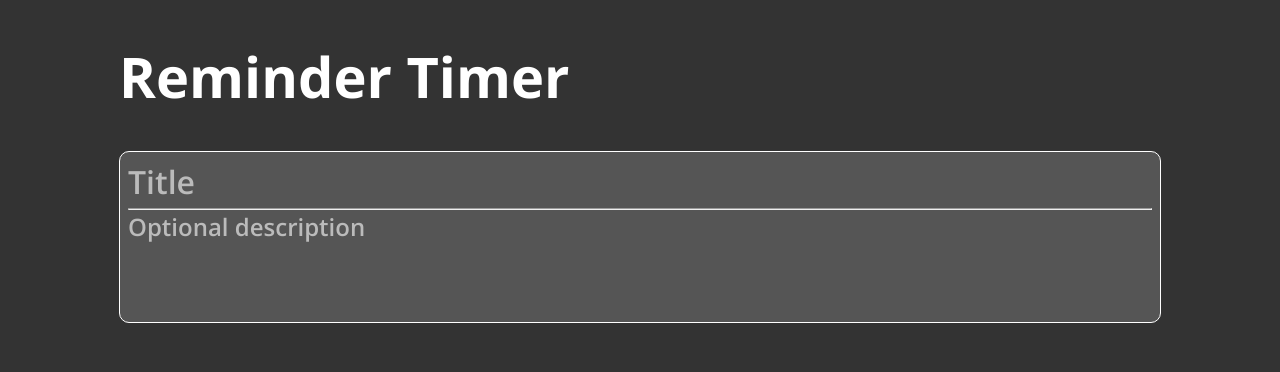
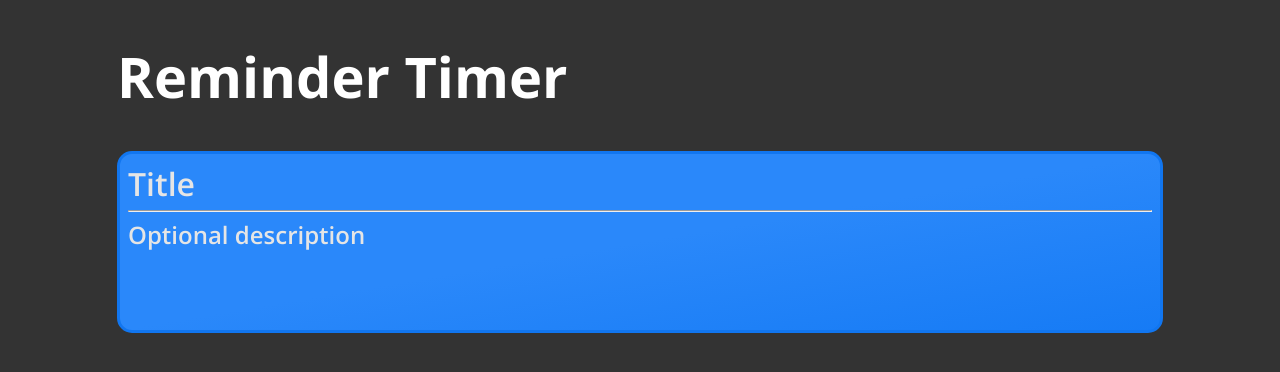
Before and after one commit to Darren-Tham/Reminder-Timer, a React (Vite) app: page / in a window 1280 px wide. Shown: the top 372 px of the page. Built offline with nearby package versions, Linux system fonts and the light colour scheme.

Commit message:
Add colors for task activity

```diff
--- a/src/components/NewActivity/NewActivity.css
+++ b/src/components/NewActivity/NewActivity.css
@@ -1,9 +1,9 @@
 .new-activity-wrapper {
     width: 80vw;
-    background-color: #555;
     padding: 0.5rem;
-    border: 1px solid white;
-    border-radius: 10px;
+    border-radius: 15px;
+    border-width: 3px;
+    border-style: solid;
 }
 
 textarea {
@@ -17,7 +17,8 @@ textarea {
 }
 
 hr {
-    margin: 0;
+    margin: 0 0 0.4rem 0;
+    /* margin-bottom: 0.5rem; */
 }
 
 .new-activity-title {
@@ -26,9 +27,8 @@ hr {
 
 .new-activity-desc {
     font-size: 1.5rem;
-    /* min-height: 5rem; */
 }
 
 textarea::placeholder {
-    color: #BBB;
+    color: #E5E5E5;
 }
--- a/src/components/NewActivity/NewActivity.tsx
+++ b/src/components/NewActivity/NewActivity.tsx
@@ -1,8 +1,25 @@
 // React
-import { useRef } from 'react'
+import { useState, useRef } from 'react'
+
+// Helper
+import Activity from '../../helper/ActivityEnum'
 
 // Style
 import './NewActivity.css'
+
+interface ActivityProps {
+    activity: Activity
+    lightColor: string
+    darkColor: string
+    borderColor: string
+}
+
+const taskProps: ActivityProps = {
+    activity: Activity.TASK,
+    lightColor: '#2a88fa',
+    darkColor: '#167bf5',
+    borderColor: '#1176f0'
+}
 
 /**
  * React component that creates a new activity
@@ -11,6 +28,7 @@ import './NewActivity.css'
  * @returns NewActivity component
  */
 export default function NewAcitivty() {
+    const [activityProps, setActivityProps] = useState(taskProps)
     const titleRef = useRef<HTMLTextAreaElement>(null)
     const descRef = useRef<HTMLTextAreaElement>(null)
 
@@ -25,9 +43,14 @@ export default function NewAcitivty() {
         textarea.style.height = `${textarea.scrollHeight}px`
     }
 
+    const { lightColor, darkColor, borderColor } = activityProps
     return (
         <div
             className='new-activity-wrapper'
+            style={{
+                background: `linear-gradient(to right bottom, ${lightColor} 50%, ${darkColor})`,
+                borderColor
+            }}
         >
             <textarea
                 className='new-activity-title'
```
